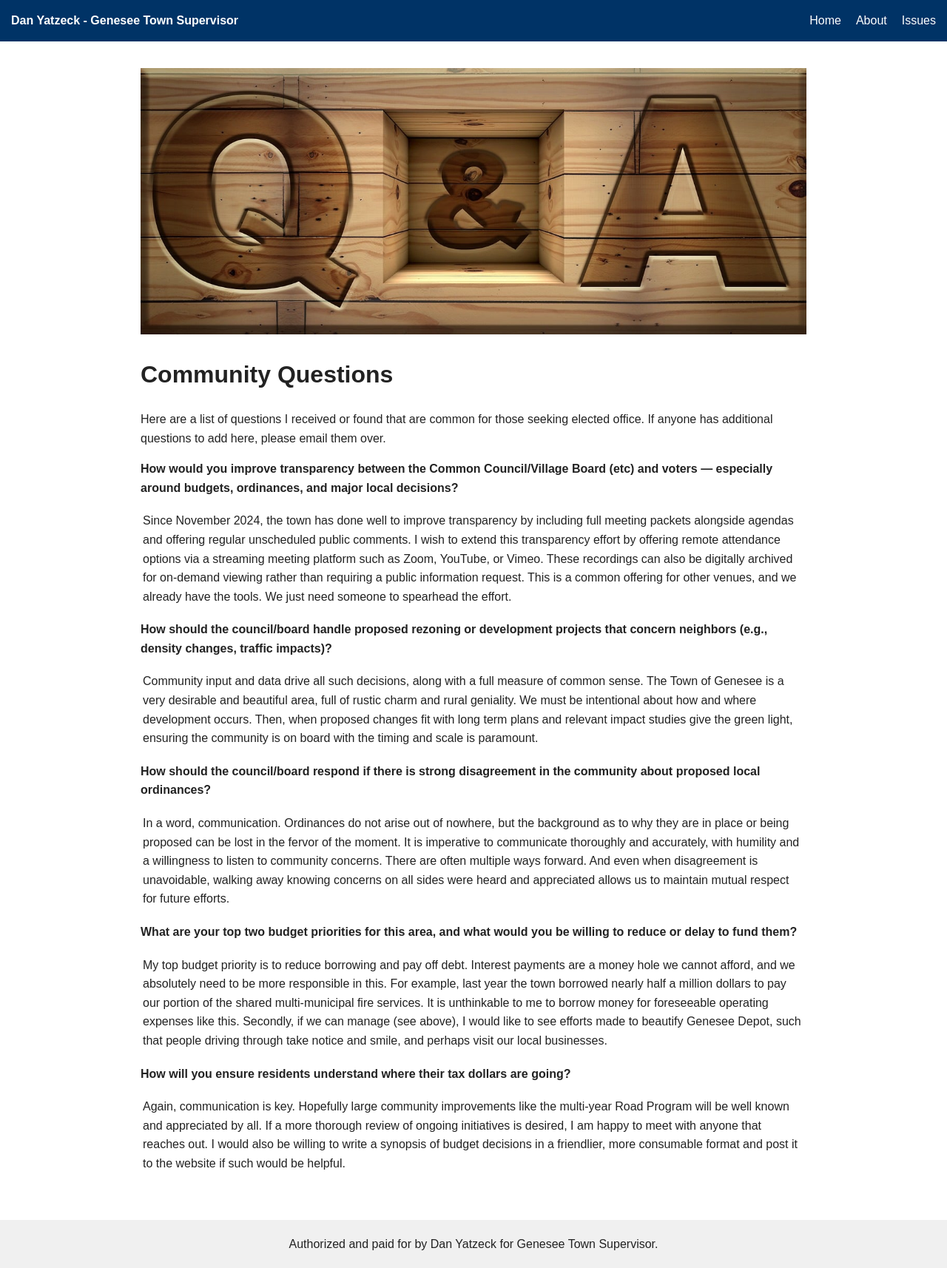
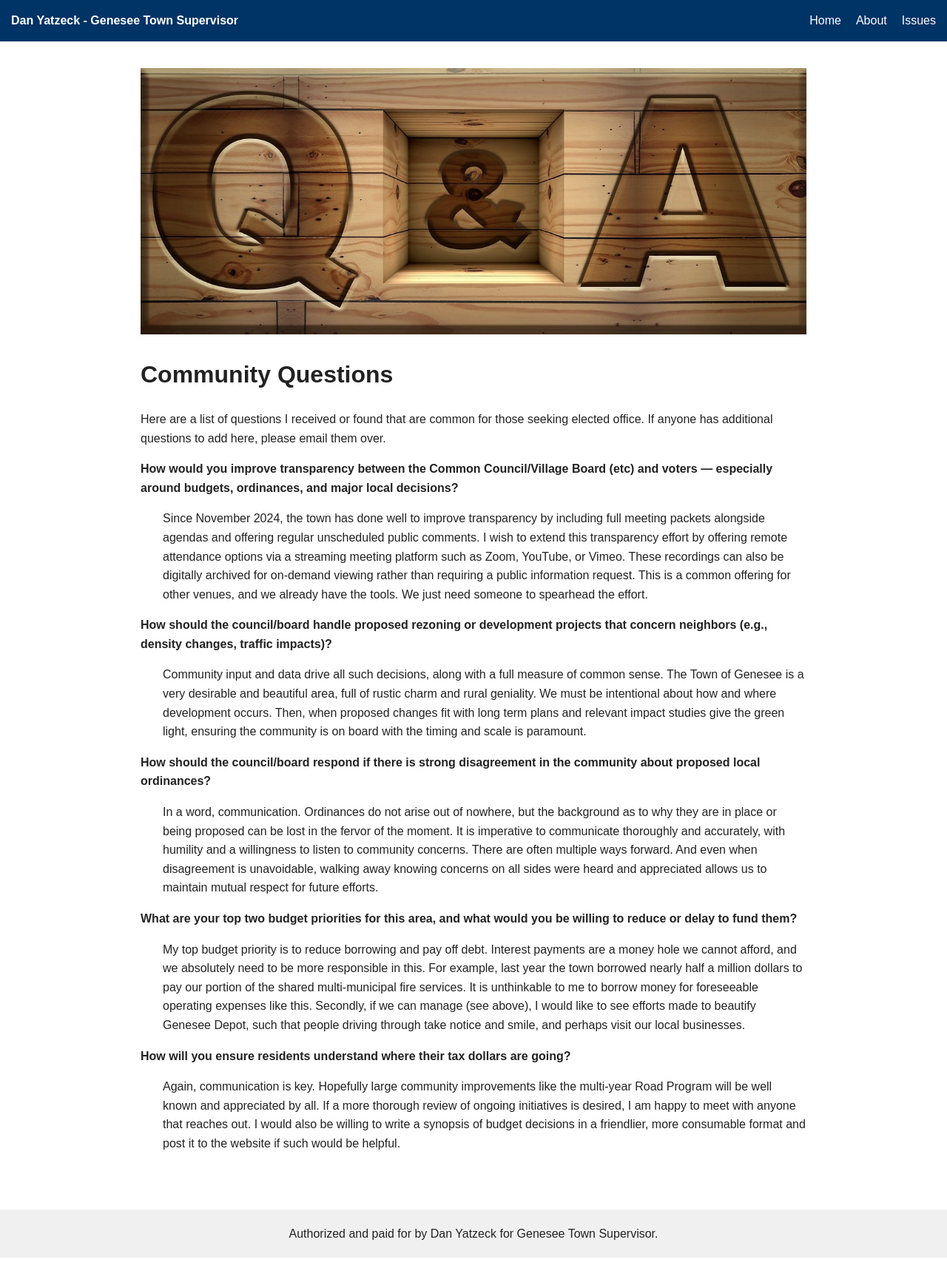
Before and after one commit to danyatzeck/danyatzeck.github.io, a Jekyll site: the page built from questions.md, in a window 1280 px wide. Shown: the whole page at 74% size. Built offline with Jekyll 4.4.1, drawn with Linux system fonts in a browser that asks for light colours; our own code applies the rules of GitHub Pages for plain Markdown files.

Commit message:
questions

```diff
--- a/questions.md
+++ b/questions.md
@@ -6,28 +6,30 @@ Here are a list of questions I received or found that are common for those seeki
 
 **How would you improve transparency between the Common Council/Village Board (etc) and voters — especially around budgets, ordinances, and major local decisions?**
 
-|Since November 2024, the town has done well to improve transparency by including full meeting packets alongside agendas and offering regular unscheduled public comments. I wish to extend this transparency effort by offering remote attendance options via a streaming meeting platform such as Zoom, YouTube, or Vimeo. These recordings can also be digitally archived for on-demand viewing rather than requiring a public information request. This is a common offering for other venues, and we already have the tools. We just need someone to spearhead the effort.
-
-
+<div style="padding-left: 30px">
+Since November 2024, the town has done well to improve transparency by including full meeting packets alongside agendas and offering regular unscheduled public comments. I wish to extend this transparency effort by offering remote attendance options via a streaming meeting platform such as Zoom, YouTube, or Vimeo. These recordings can also be digitally archived for on-demand viewing rather than requiring a public information request. This is a common offering for other venues, and we already have the tools. We just need someone to spearhead the effort.
+</div>
 
 **How should the council/board handle proposed rezoning or development projects that concern neighbors (e.g., density changes, traffic impacts)?**
 
-|Community input and data drive all such decisions, along with a full measure of common sense. The Town of Genesee is a very desirable and beautiful area, full of rustic charm and rural geniality. We must be intentional about how and where development occurs. Then, when proposed changes fit with long term plans and relevant impact studies give the green light, ensuring the community is on board with the timing and scale is paramount.
-
-
+<div style="padding-left: 30px">
+Community input and data drive all such decisions, along with a full measure of common sense. The Town of Genesee is a very desirable and beautiful area, full of rustic charm and rural geniality. We must be intentional about how and where development occurs. Then, when proposed changes fit with long term plans and relevant impact studies give the green light, ensuring the community is on board with the timing and scale is paramount.
+</div>
 
 **How should the council/board respond if there is strong disagreement in the community about proposed local ordinances?**
 
-|In a word, communication. Ordinances do not arise out of nowhere, but the background as to why they are in place or being proposed can be lost in the fervor of the moment. It is imperative to communicate thoroughly and accurately, with humility and a willingness to listen to community concerns. There are often multiple ways forward. And even when disagreement is unavoidable, walking away knowing concerns on all sides were heard and appreciated allows us to maintain mutual respect for future efforts.
-
-
+<div style="padding-left: 30px">
+In a word, communication. Ordinances do not arise out of nowhere, but the background as to why they are in place or being proposed can be lost in the fervor of the moment. It is imperative to communicate thoroughly and accurately, with humility and a willingness to listen to community concerns. There are often multiple ways forward. And even when disagreement is unavoidable, walking away knowing concerns on all sides were heard and appreciated allows us to maintain mutual respect for future efforts.
+</div>
 
 **What are your top two budget priorities for this area, and what would you be willing to reduce or delay to fund them?**
 
-|My top budget priority is to reduce borrowing and pay off debt. Interest payments are a money hole we cannot afford, and we absolutely need to be more responsible in this. For example, last year the town borrowed nearly half a million dollars to pay our portion of the shared multi-municipal fire services. It is unthinkable to me to borrow money for foreseeable operating expenses like this. Secondly, if we can manage (see above), I would like to see efforts made to beautify Genesee Depot, such that people driving through take notice and smile, and perhaps visit our local businesses.
-
-
+<div style="padding-left: 30px">
+My top budget priority is to reduce borrowing and pay off debt. Interest payments are a money hole we cannot afford, and we absolutely need to be more responsible in this. For example, last year the town borrowed nearly half a million dollars to pay our portion of the shared multi-municipal fire services. It is unthinkable to me to borrow money for foreseeable operating expenses like this. Secondly, if we can manage (see above), I would like to see efforts made to beautify Genesee Depot, such that people driving through take notice and smile, and perhaps visit our local businesses.
+</div>
 
 **How will you ensure residents understand where their tax dollars are going?**
 
-|Again, communication is key. Hopefully large community improvements like the multi-year Road Program will be well known and appreciated by all. If a more thorough review of ongoing initiatives is desired, I am happy to meet with anyone that reaches out. I would also be willing to write a synopsis of budget decisions in a friendlier, more consumable format and post it to the website if such would be helpful.
+<div style="padding-left: 30px">
+Again, communication is key. Hopefully large community improvements like the multi-year Road Program will be well known and appreciated by all. If a more thorough review of ongoing initiatives is desired, I am happy to meet with anyone that reaches out. I would also be willing to write a synopsis of budget decisions in a friendlier, more consumable format and post it to the website if such would be helpful.
+</div>
```
